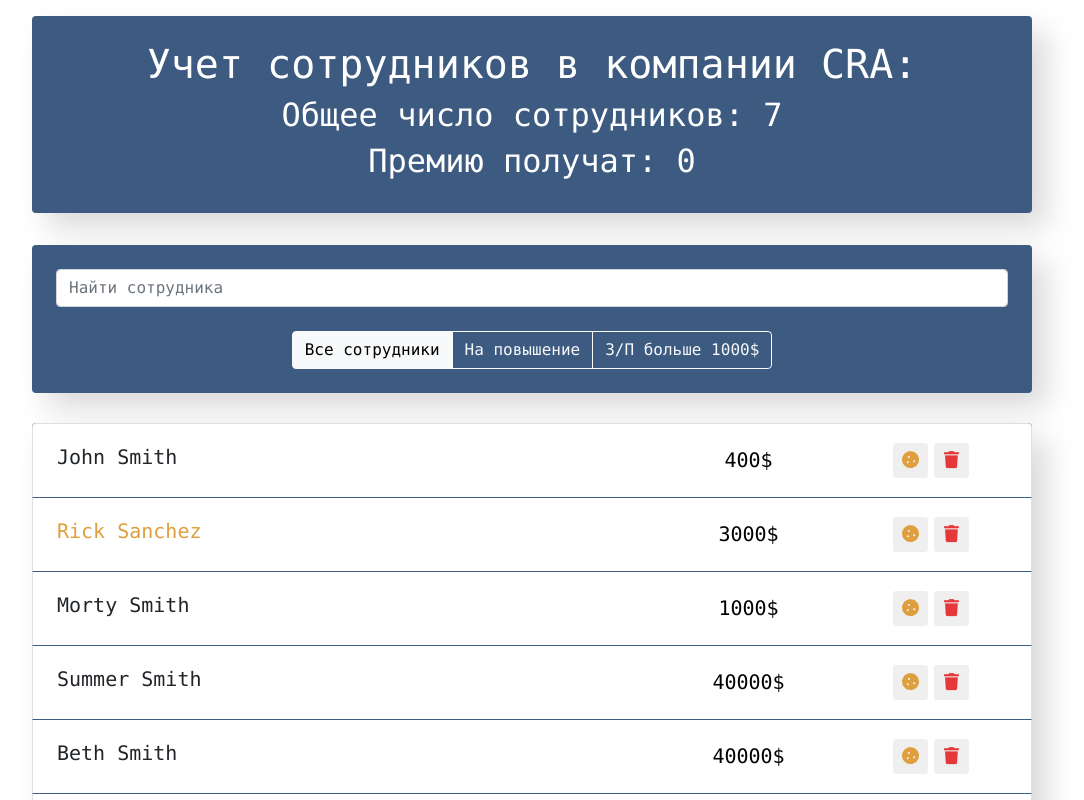
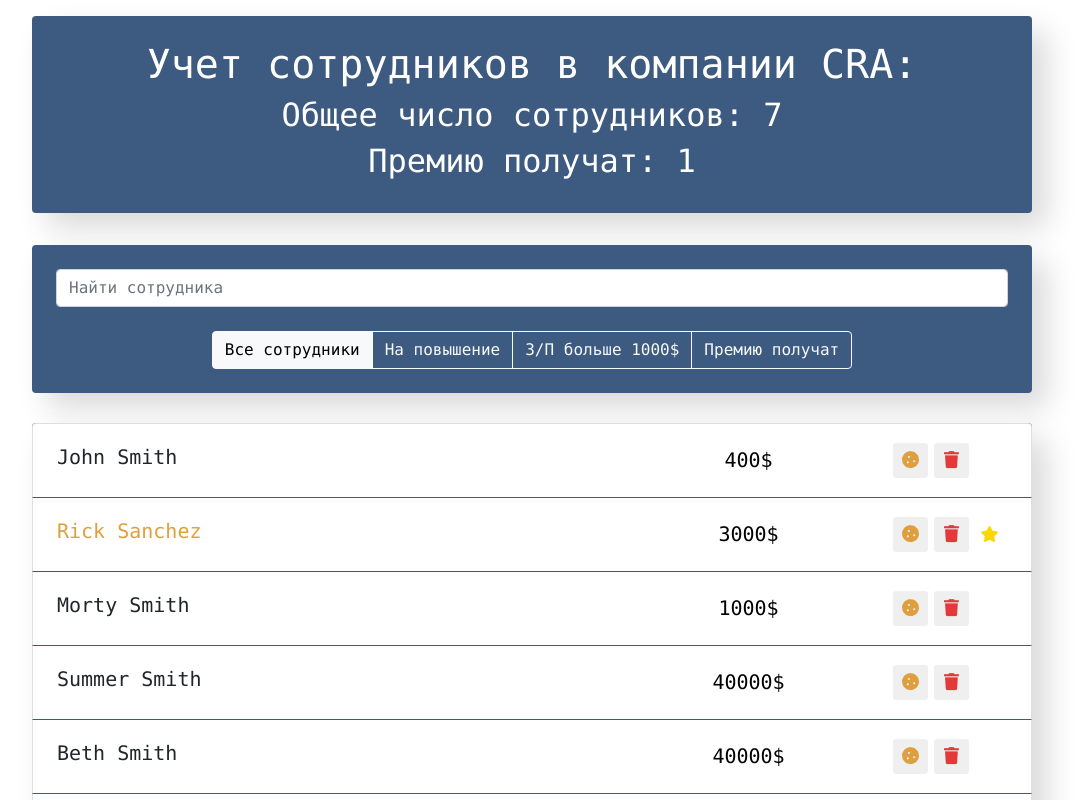
Before and after one commit to dxxbletriiiple/react, a React (Create React App) app in the folder employee-app/: page / in a window 1280 px wide. Shown: the top 800 px of the page, without its empty margins (108-1192 px from the left). Built offline with nearby package versions, Linux system fonts and the light colour scheme.

Commit message:
add: new category to filter

```diff
--- a/employee-app/src/components/App/App.jsx
+++ b/employee-app/src/components/App/App.jsx
@@ -11,7 +11,7 @@ export class App extends Component {
 	state = {
 		list: [
 			{ name: 'John Smith', salary: 400, increase: false, promotion: false, id: v4() },
-			{ name: 'Rick Sanchez', salary: 3000, increase: true, promotion: false, id: v4() },
+			{ name: 'Rick Sanchez', salary: 3000, increase: true, promotion: true, id: v4() },
 			{ name: 'Morty Smith', salary: 1000, increase: false, promotion: false, id: v4() },
 			{ name: 'Summer Smith', salary: 40000, increase: false, promotion: false, id: v4() },
 			{ name: 'Beth Smith', salary: 40000, increase: false, promotion: false, id: v4() },
@@ -65,6 +65,8 @@ export class App extends Component {
 				return list.filter((item) => item.increase);
 			case 'overThousand':
 				return list.filter((item) => item.salary >= 1000);
+			case 'promotion':
+				return list.filter((item) => item.promotion);
 			default:
 				return list;
 		}
--- a/employee-app/src/components/app-filter/AppFilter.jsx
+++ b/employee-app/src/components/app-filter/AppFilter.jsx
@@ -4,6 +4,7 @@ export const AppFilter = ({ filter, selectFilter }) => {
 		{ name: 'all', text: 'Все сотрудники' },
 		{ name: 'increase', text: 'На повышение' },
 		{ name: 'overThousand', text: 'З/П больше 1000$' },
+		{ name: 'promotion', text: 'Премию получат' },
 	];
 	return (
 		<div className="btn-group">
```
